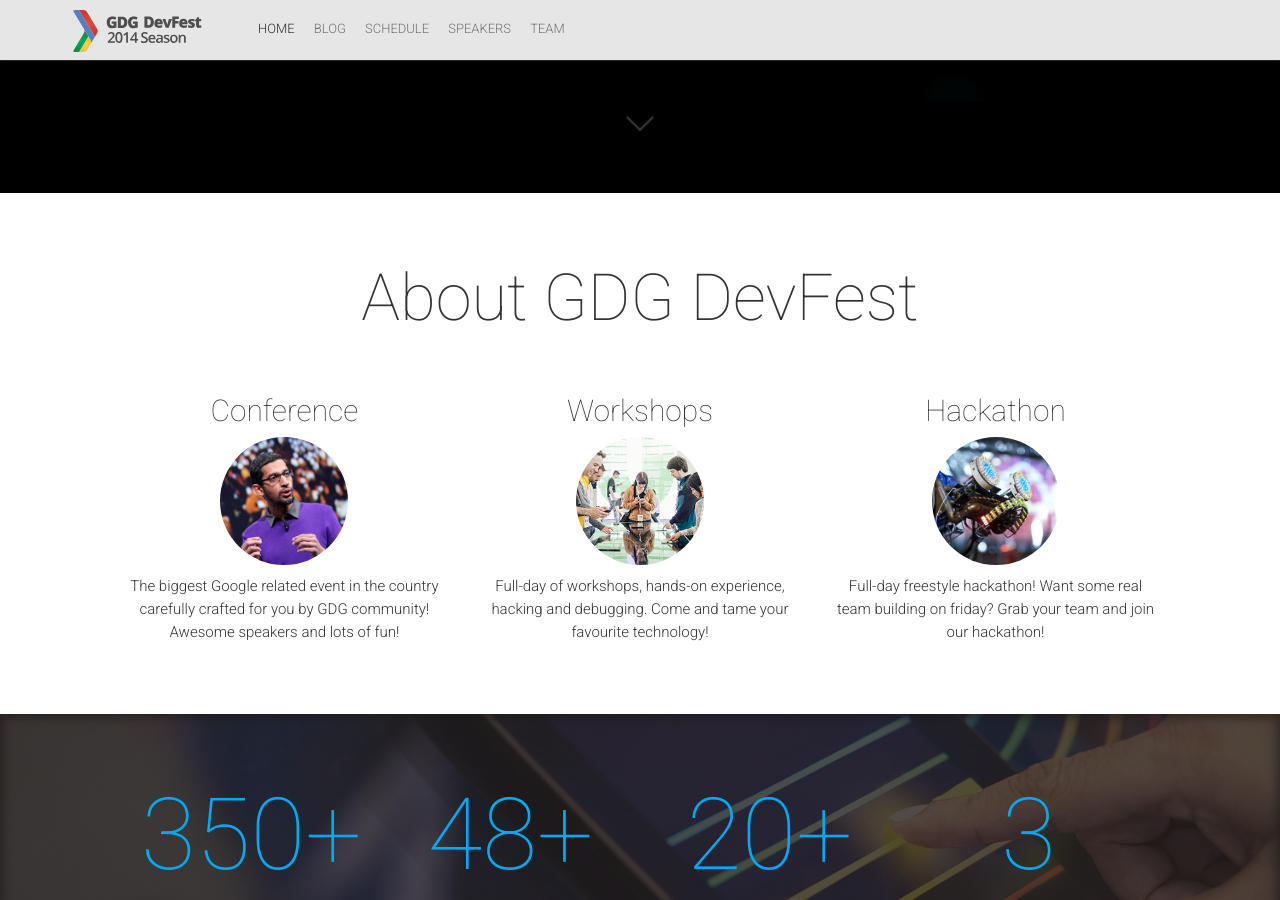
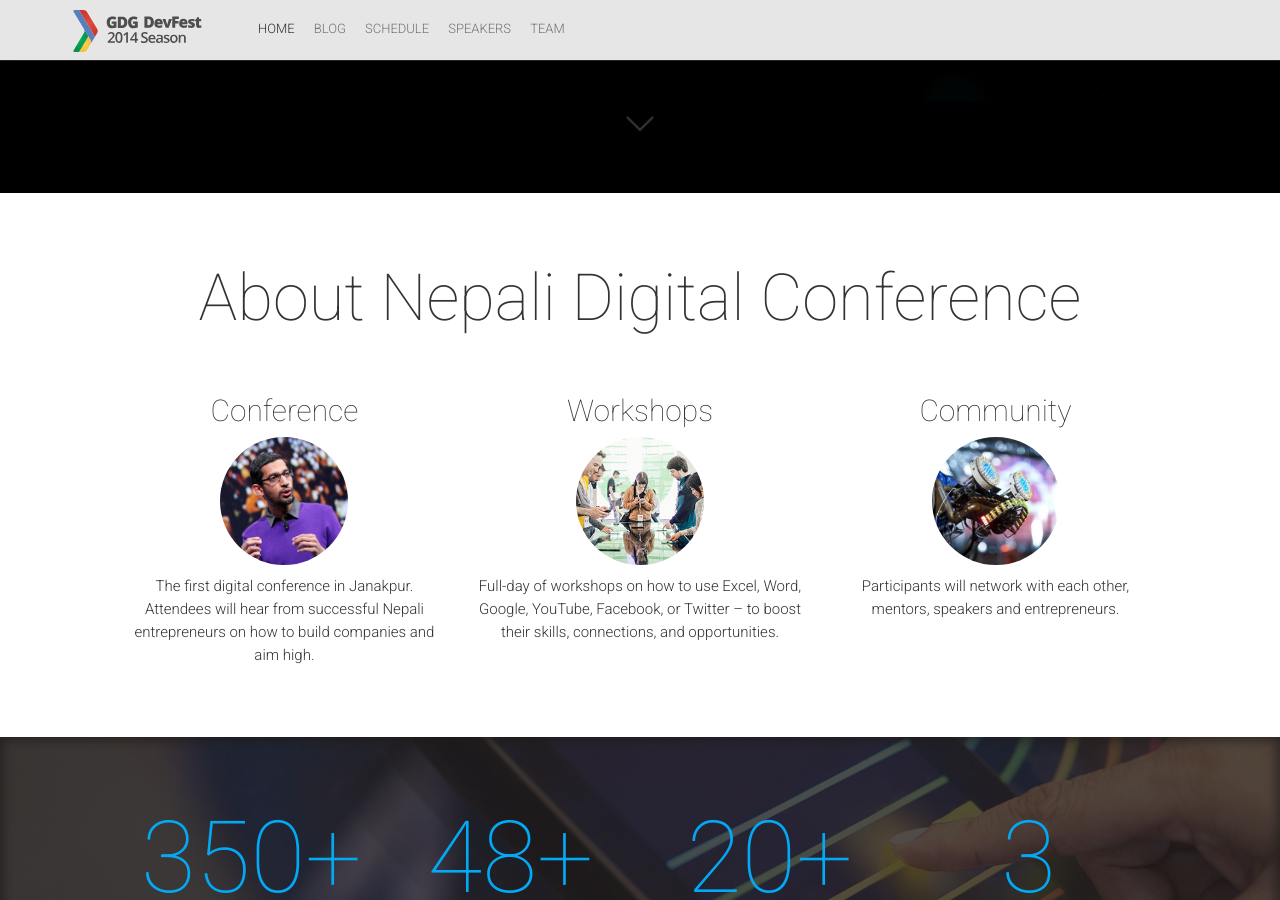
Before and after one commit to ravinepal/visitjanakpur, a Jekyll site: the page built from index.html, in a window 1280 px wide and 900 px high, scrolled down 707 px. Built offline with Jekyll 4.4.1, drawn with Linux system fonts in a browser that asks for light colours; nearby versions of some CDN libraries; comment, search, counter and statistics services are not loaded.

Commit message:
Update about block

```diff
--- a/_config.yml
+++ b/_config.yml
@@ -63,11 +63,11 @@
  - {permalink: "/#tickets", text: "Buy tickets"}
 
 # About Block
-aboutTitle: "About GDG DevFest"
+aboutTitle: "About Nepali Digital Conference"
 aboutBlock:
- - {title: "Conference", image: "conference.jpg", text: "The biggest Google related event in the country carefully crafted for you by GDG community! Awesome speakers and lots of fun!" }
- - {title: "Workshops", image: "workshop.jpg", text: "Full-day of workshops, hands-on experience, hacking and debugging. Come and tame your favourite technology!" }
- - {title: "Hackathon", image: "hackathon.jpg", text: "Full-day freestyle hackathon! Want some real team building on friday? Grab your team and join our hackathon!" }
+ - {title: "Conference", image: "conference.jpg", text: "The first digital conference in Janakpur. Attendees will hear from successful Nepali entrepreneurs on how to build companies and aim high." }
+ - {title: "Workshops", image: "workshop.jpg", text: "Full-day of workshops on how to use Excel, Word, Google, YouTube, Facebook, or Twitter – to boost their skills, connections, and opportunities." }
+ - {title: "Community", image: "hackathon.jpg", text: "Participants will network with each other, mentors, speakers and entrepreneurs." }
 
 # Statistic Block
 statisticBlockImage: "statistic.jpg"
```
